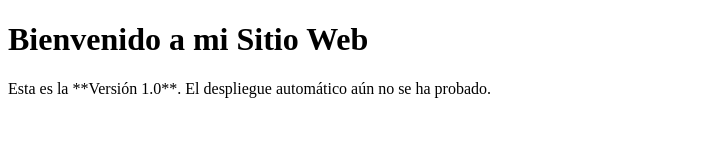
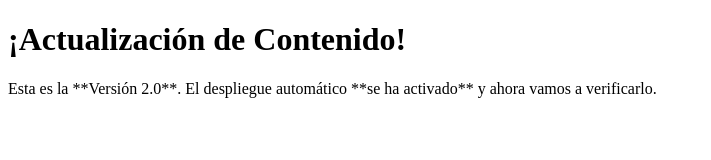
Before and after one commit to antonioresendez2025/nuevoproyecto, a plain HTML site: page index.html in a window 1280 px wide. Shown: the whole page, without its empty margins (0-711 px from the left). Drawn offline with Linux system fonts and the light colour scheme.

Commit message:
Feature: Updated to Version 2.0

```diff
--- a/index.html
+++ b/index.html
@@ -5,7 +5,7 @@
     <title>Práctica de Despliegue Automático</title>
 </head>
 <body>
-    <h1>Bienvenido a mi Sitio Web</h1>
-    <p>Esta es la **Versión 1.0**. El despliegue automático aún no se ha probado.</p>
+    <h1>¡Actualización de Contenido!</h1>
+    <p>Esta es la **Versión 2.0**. El despliegue automático **se ha activado** y ahora vamos a verificarlo.</p>
 </body>
 </html>
```
